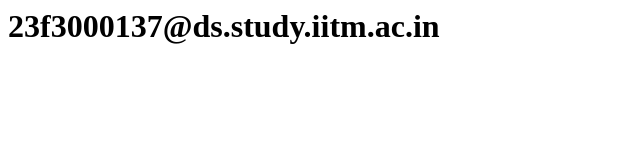
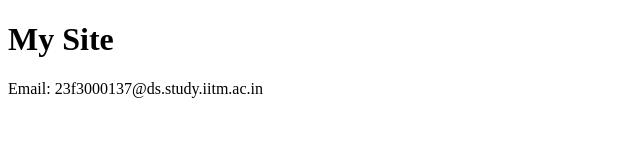
Before and after one commit to 23f3000137/hosting, a plain HTML site: page index.html in a window 1280 px wide. Shown: the whole page, without its empty margins (0-640 px from the left). Drawn offline with Linux system fonts and the light colour scheme.

Commit message:
feat(pages): add email with no obfuscation

```diff
--- a/index.html
+++ b/index.html
@@ -1 +1,11 @@
-<h1>23f3000137@ds.study.iitm.ac.in</h1>
+<!DOCTYPE html>
+<html lang="en">
+<head>
+  <meta charset="UTF-8" />
+  <title>My Site</title>
+</head>
+<body>
+  <h1>My Site</h1>
+  <p>Email: <!--email_off-->23f3000137@ds.study.iitm.ac.in<!--/email_off--></p>
+</body>
+</html>
```
